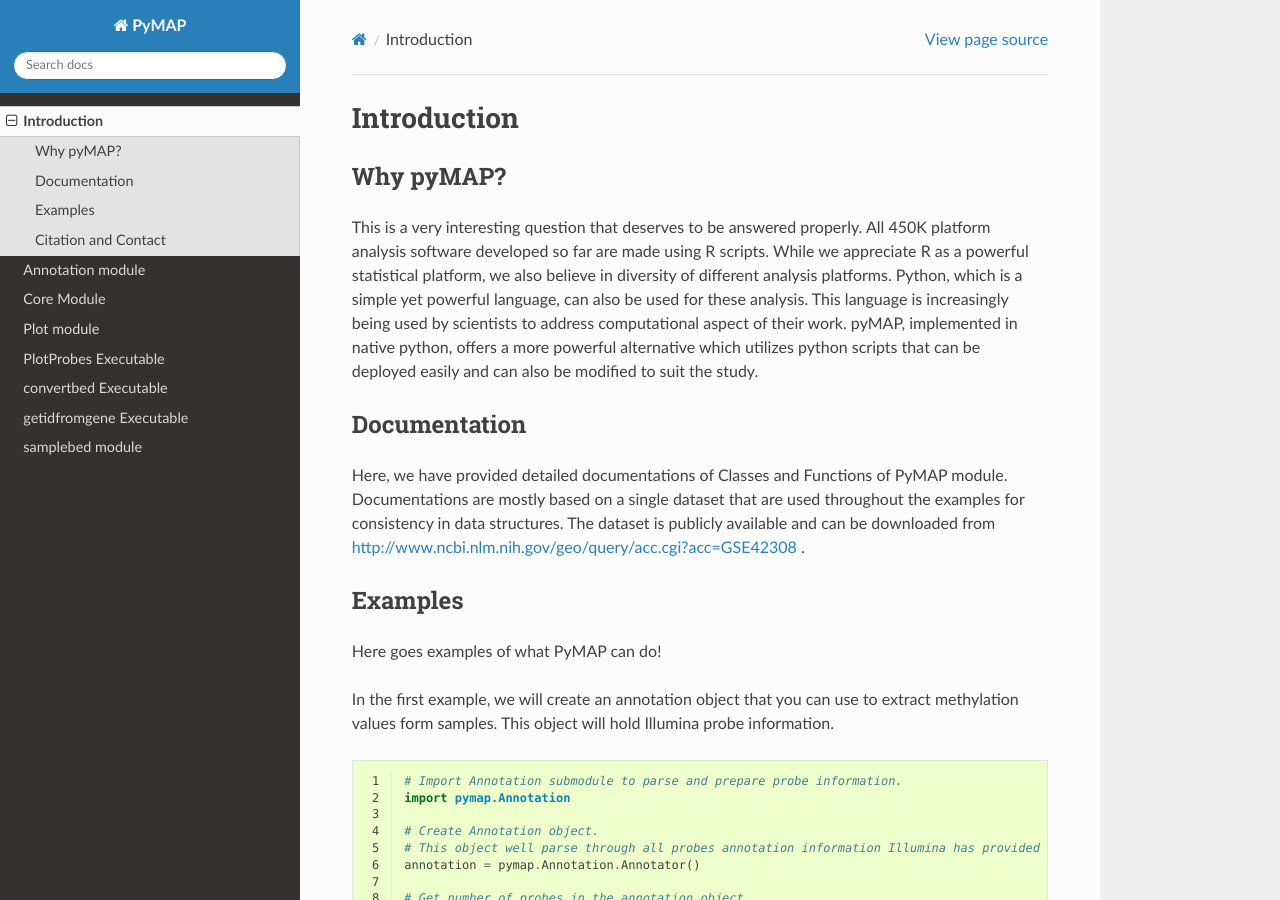
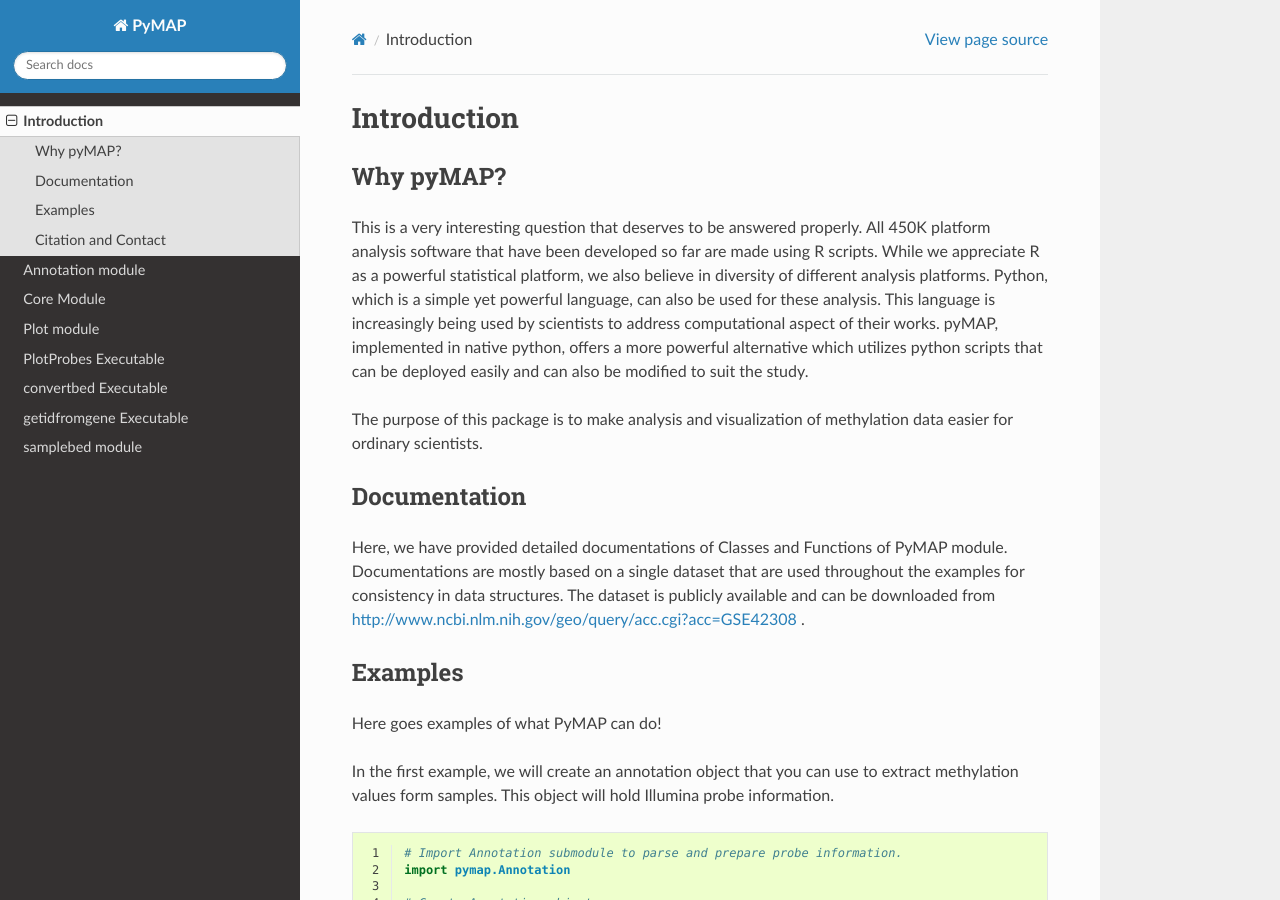
Before and after one commit to AminMahpour/PyMAP, a Sphinx documentation site: the page built from docs/Introduction.rst, in a window 1280 px wide and 900 px high. Built offline with Sphinx 7.4.7 and the Read the Docs theme 2.0.0, drawn with Linux system fonts in a browser that asks for light colours.

Commit message:
improved documentation.

```diff
--- a/docs/Introduction.rst
+++ b/docs/Introduction.rst
@@ -4,11 +4,13 @@ Introduction
 Why pyMAP?
 ----------
 This is a very interesting question that deserves to be answered properly.
-All 450K platform analysis software developed so far are made using R scripts.
+All 450K platform analysis software that have been developed so far are made using R scripts.
 While we appreciate R as a powerful statistical platform, we also believe in diversity of different analysis platforms.
 Python, which is a simple yet powerful language, can also be used for these analysis.
-This language is increasingly being used by scientists to address computational aspect of their work.
+This language is increasingly being used by scientists to address computational aspect of their works.
 pyMAP, implemented in native python, offers a more powerful alternative which utilizes python scripts that can be deployed easily and can also be modified to suit the study.
+
+The purpose of this package is to make analysis and visualization of methylation data easier for ordinary scientists.
 
 Documentation
 -------------
```
